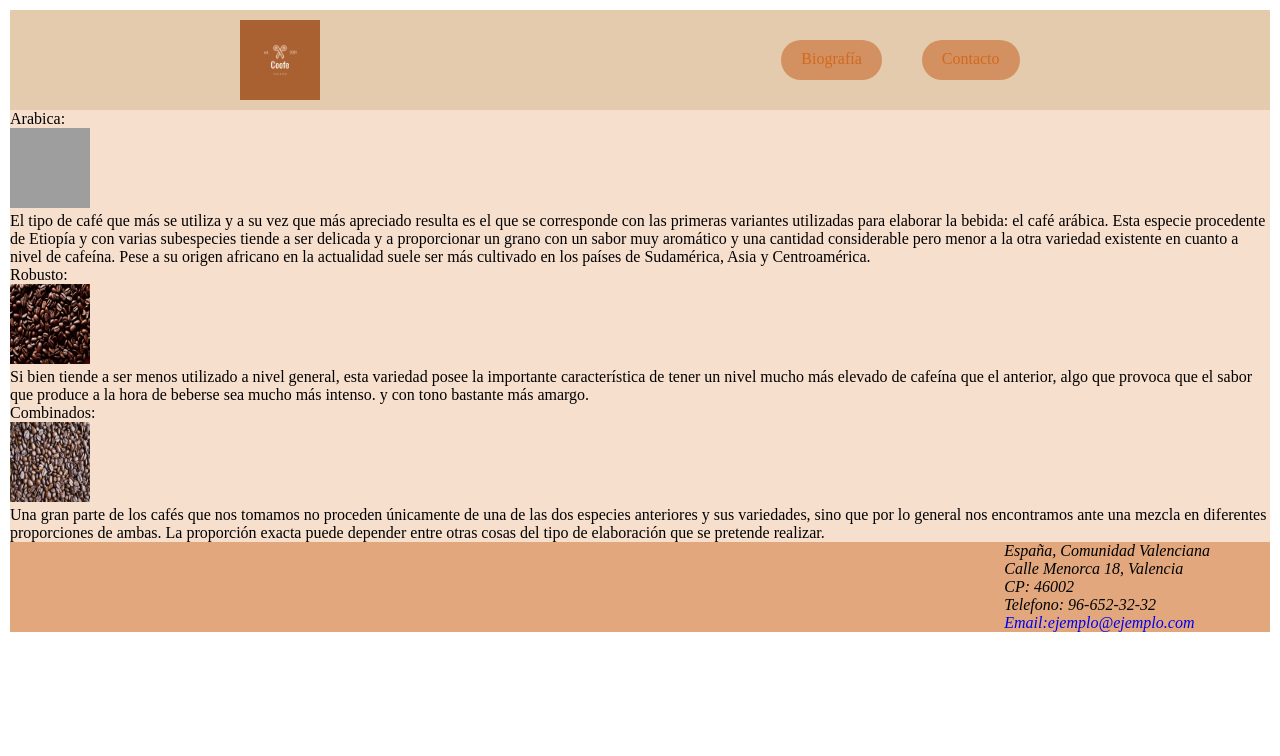
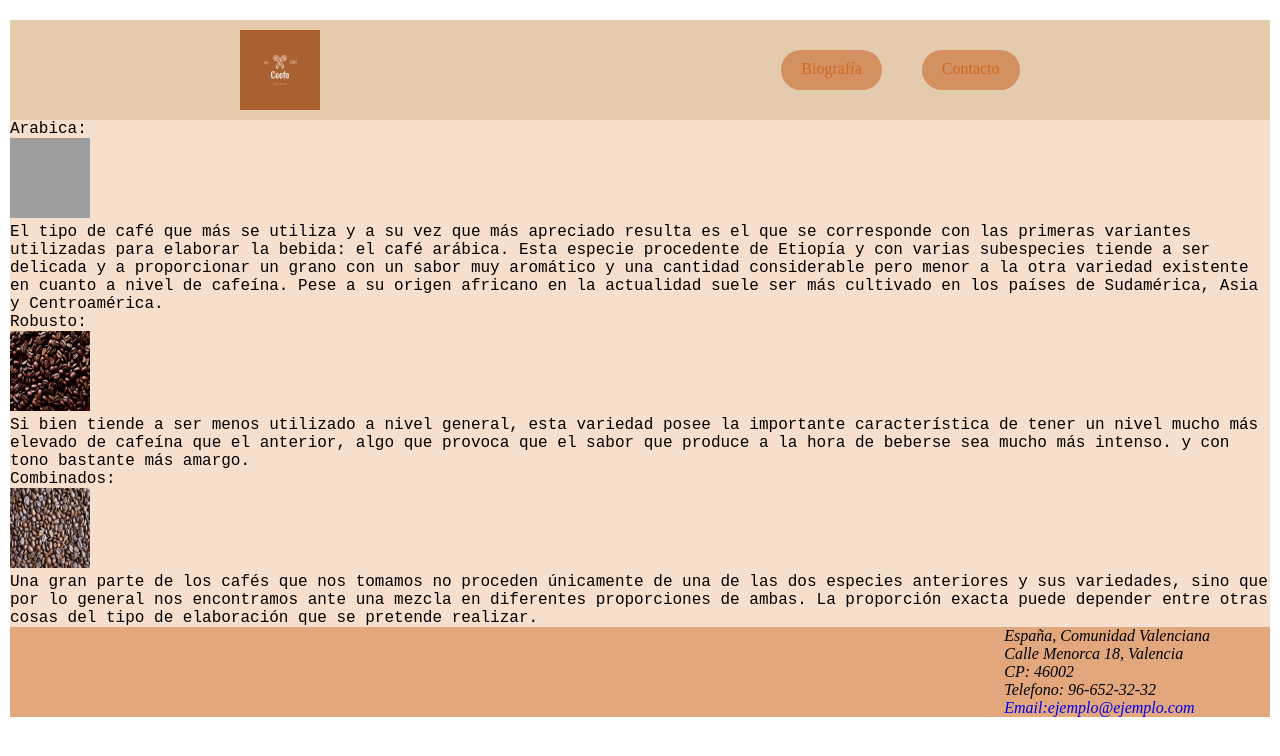
Before and after one commit to VolodymyrKolomiets/ProjectOne, a plain HTML site: page pages/portfolio.html in a window 1280 px wide. Drawn offline with Linux system fonts and the light colour scheme; grey boxes are pictures that could not be loaded; a web font is replaced by a local one.

Commit message:
igualando -nav relative

```diff
--- a/pages/portfolio.html
+++ b/pages/portfolio.html
@@ -9,7 +9,7 @@
 </head>
 <body>
     <div id="allPg">
-        <header>
+        <header class="headerPortfoli">
             <img src="../img/f5f7a3bfae8e477e97ad5de21353d34f.png" alt="Coffe" height="80px" width="80px">
             <nav>
               <a class="navBar" href="../pages/biografi.html">Biografía</a>
--- a/style/style.css
+++ b/style/style.css
@@ -41,6 +41,10 @@ header {
    }
 
 .headerContact {
+    position: relative;
+}
+
+.headerPortfoli {
     position: relative;
 }
 
@@ -98,7 +102,9 @@ footer {
     }
 
 .portfoliContent {
-    background-color: #f4d0b6af ;
+    font-family: 'Courier New', Courier, monospace;
+    background-color: #f4d0b6af;
+    margin-top: 10px;
 }
 
 input {
```
Lines whose indentation alone changed are shown as unchanged.
